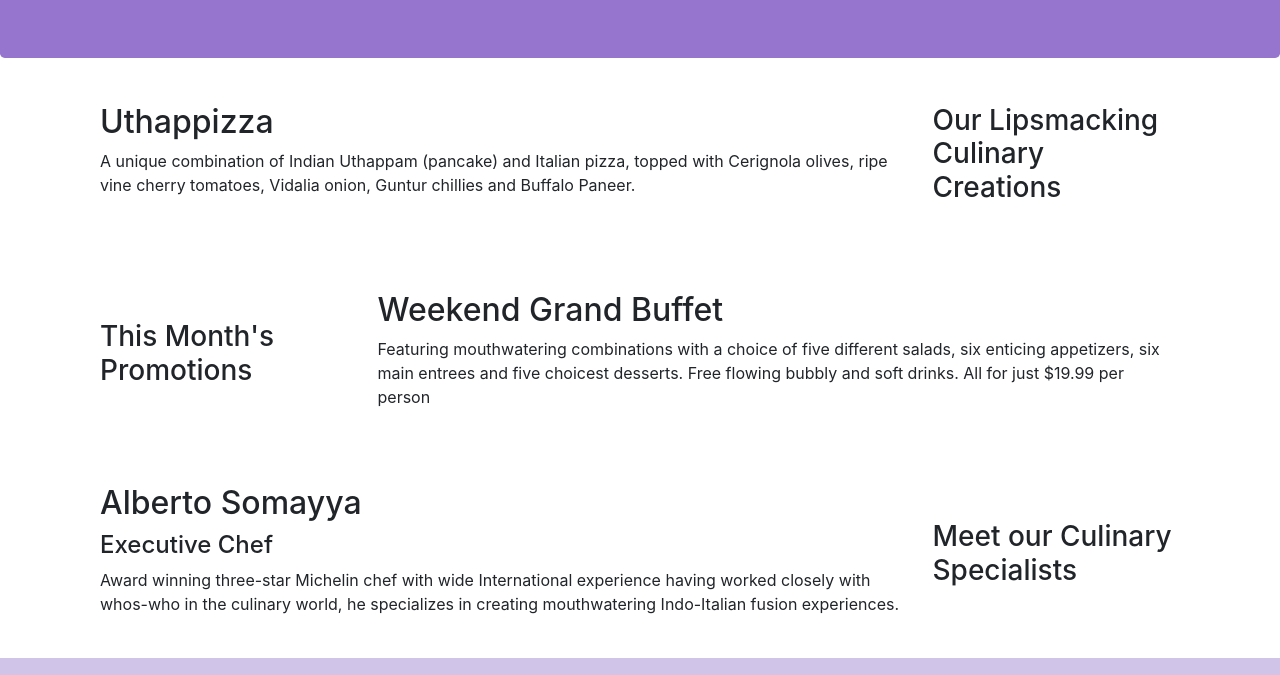
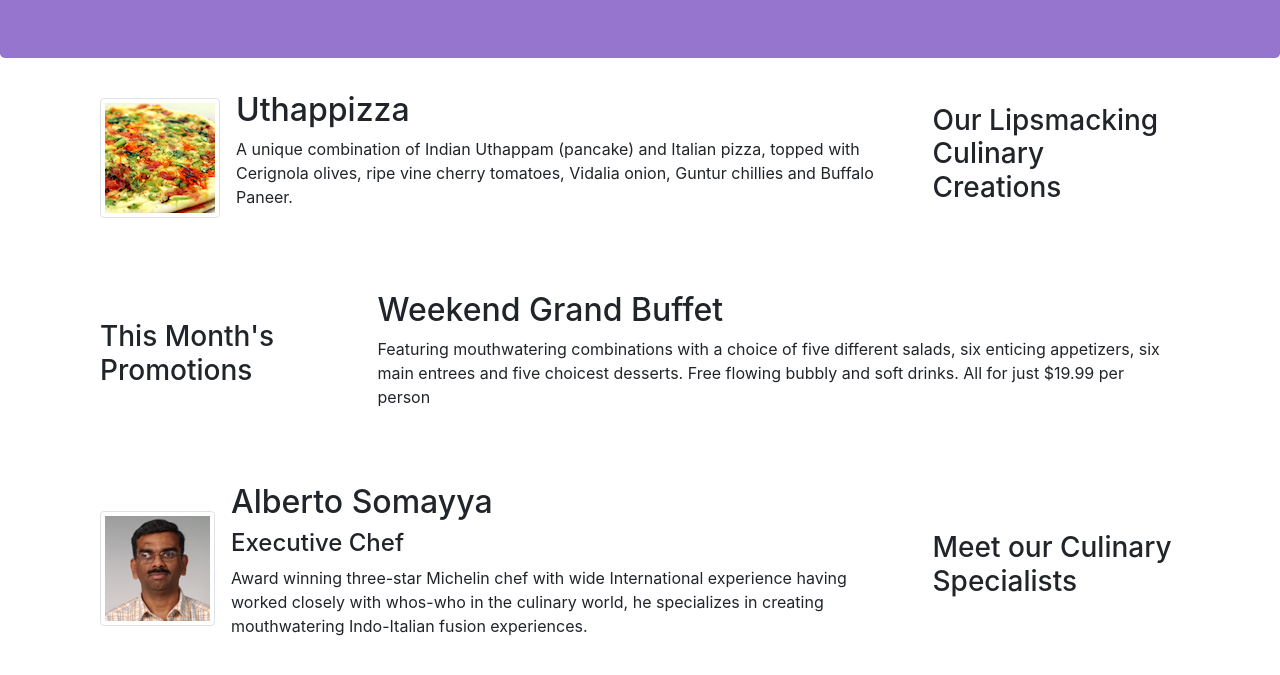
Before and after one commit to christophermontero/UI-Bootstrap4, a website: page index.html in a window 1280 px wide. Shown: the part 276-951 px from the top of the page. Drawn offline with nearby package versions, Linux system fonts and the light colour scheme.

Commit message:
Add two images meaningful at index.html

```diff
--- a/index.html
+++ b/index.html
@@ -49,8 +49,13 @@
                 <h3>Our Lipsmacking Culinary Creations</h3>
             </div>
             <div class="col col-sm order-sm-first col-md">
-                <h2>Uthappizza</h2>
-                <p>A unique combination of Indian Uthappam (pancake) and Italian pizza, topped with Cerignola olives, ripe vine cherry tomatoes, Vidalia onion, Guntur chillies and Buffalo Paneer.</p>
+                <div class="media">
+                    <img class="d-flex mr-3 img-thumbnail align-self-center" src="./img/uthappizza.png" alt="uthappizza">
+                    <div class="media-body">
+                        <h2 class="mt-0">Uthappizza</h2>
+                        <p class="d-none d-sm-block">A unique combination of Indian Uthappam (pancake) and Italian pizza, topped with Cerignola olives, ripe vine cherry tomatoes, Vidalia onion, Guntur chillies and Buffalo Paneer.</p>
+                    </div>
+                </div>
             </div>
         </div>
         <div class="row row-content align-items-center">
@@ -59,7 +64,7 @@
             </div>
             <div class="col col-sm order-sm-last col-md">
                 <h2>Weekend Grand Buffet</h2>
-                <p>Featuring mouthwatering combinations with a choice of five different salads, six enticing appetizers, six main entrees and five choicest desserts. Free flowing bubbly and soft drinks. All for just $19.99 per person </p>
+                <p class="d-none d-sm-block">Featuring mouthwatering combinations with a choice of five different salads, six enticing appetizers, six main entrees and five choicest desserts. Free flowing bubbly and soft drinks. All for just $19.99 per person </p>
             </div>
         </div>
         <div class="row row-content align-items-center">
@@ -67,9 +72,14 @@
                 <h3>Meet our Culinary Specialists</h3>
             </div>
             <div class="col col-sm order-sm-first col-md">
-                <h2>Alberto Somayya</h2>
-                <h4>Executive Chef</h4>
-                <p>Award winning three-star Michelin chef with wide International experience having worked closely with whos-who in the culinary world, he specializes in creating mouthwatering Indo-Italian fusion experiences. </p>
+                <div class="media">
+                    <img class="d-flex mr-3 img-thumbnail align-self-center" src="./img/alberto.png" alt="Alberto">
+                    <div class="media-body">
+                        <h2>Alberto Somayya</h2>
+                        <h4 class="mt-0">Executive Chef</h4>
+                        <p class="d-none d-sm-block">Award winning three-star Michelin chef with wide International experience having worked closely with whos-who in the culinary world, he specializes in creating mouthwatering Indo-Italian fusion experiences. </p>
+                    </div>
+                </div>
             </div>
         </div>
     </div>
```
